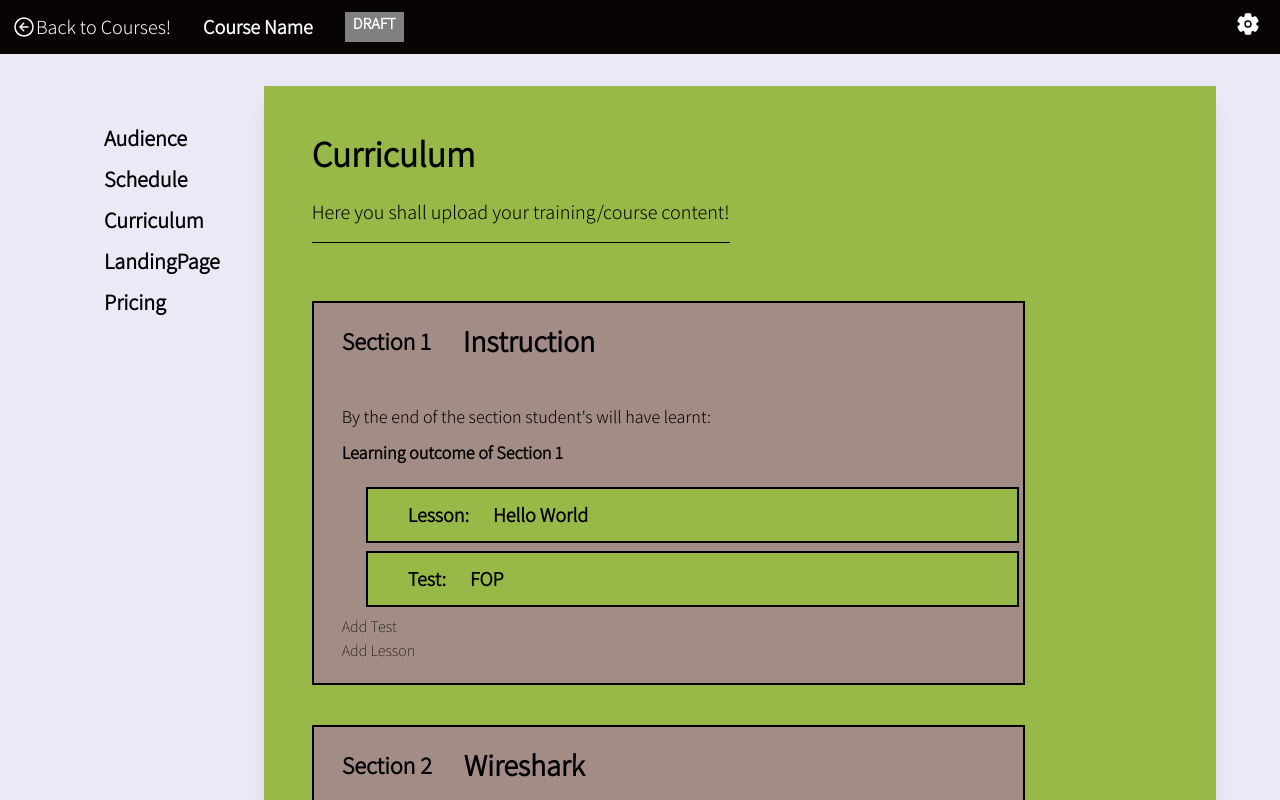
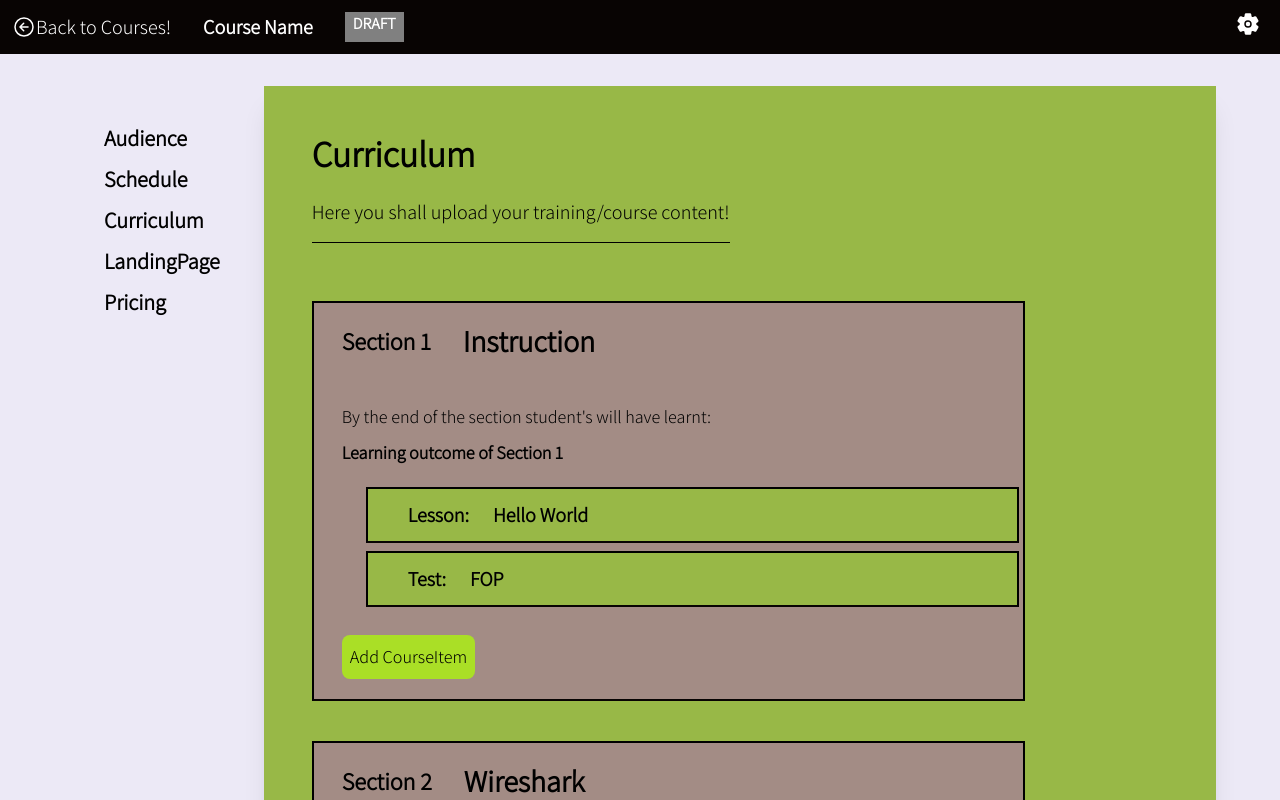
Before and after one commit to ApprenticeEngage/apprentice-mentor-interface, a React (Vite) app: page / in a window 1280 px wide. Shown: the top 800 px of the page. Built offline with nearby package versions, Linux system fonts and the light colour scheme.

Commit message:
added button groups

```diff
--- a/src/components/CourseEdit/Curriculum.tsx
+++ b/src/components/CourseEdit/Curriculum.tsx
@@ -1,6 +1,7 @@
 import React, { useState } from "react";
 import { sections_data } from "../../constants/data";
 import { Lesson, Test } from "../../types/courseItem";
+import Buttons from "../../utilities/ButtonGroup";
 
 const Curriculum = () => {
   const [sections, setSections] = useState(sections_data);
@@ -57,16 +58,13 @@ const Curriculum = () => {
                 className="px-10 bg-primary border-b-dark border-[2px] w-full ml-6 mb-2 flex flex-row items-start p-3"
               >
                 <h2 className="text-xl font-bold mr-6">
-                  {courseItem instanceof Lesson
-                    ? `Lesson: `
-                    : `Test: `}
+                  {courseItem instanceof Lesson ? `Lesson: ` : `Test: `}
                 </h2>
                 <h2 className="text-xl font-bold">{courseItem.title}</h2>
               </div>
             ))}
 
-            <button onClick={() => addTest(sectionIndex)}>Add Test</button>
-            <button onClick={() => addChapter(sectionIndex)}>Add Lesson</button>
+            <Buttons onAddListClick={()=>{addChapter(sectionIndex)}} onAddTestsClick={()=>{addTest(sectionIndex)}} />
           </div>
         ))}
       </div>
--- /dev/null
+++ b/src/utilities/ButtonGroup.tsx
@@ -0,0 +1,48 @@
+import React, { useState } from "react";
+import { IoRemoveCircle } from "react-icons/io5";
+
+interface AppProps {
+  onAddListClick: () => void;
+  onAddTestsClick: () => void;
+}
+
+const Buttons: React.FC<AppProps> = ({ onAddListClick, onAddTestsClick }) => {
+  const [showButtons, setShowButtons] = useState(false);
+
+  const handlePrimaryButtonClick = () => {
+    setShowButtons(true);
+  };
+
+  return (
+    <div>
+      {showButtons ? (
+        <div className="flex flex-row justify-evenly mt-5 text-text font-normal text-lg items-center">
+          <div onClick={() => setShowButtons(false)}>
+            <IoRemoveCircle size={24} />
+          </div>
+          <button
+            className="mr-6 ml-3 bg-accent p-2 rounded-lg"
+            onClick={onAddListClick}
+          >
+            Add List
+          </button>
+          <button
+            className=" bg-accent p-2 rounded-lg"
+            onClick={onAddTestsClick}
+          >
+            Add Test
+          </button>
+        </div>
+      ) : (
+        <button
+          className="mt-5 bg-accent p-2 rounded-lg text-text font-normal text-lg"
+          onClick={handlePrimaryButtonClick}
+        >
+          Add CourseItem
+        </button>
+      )}
+    </div>
+  );
+};
+
+export default Buttons;
```
